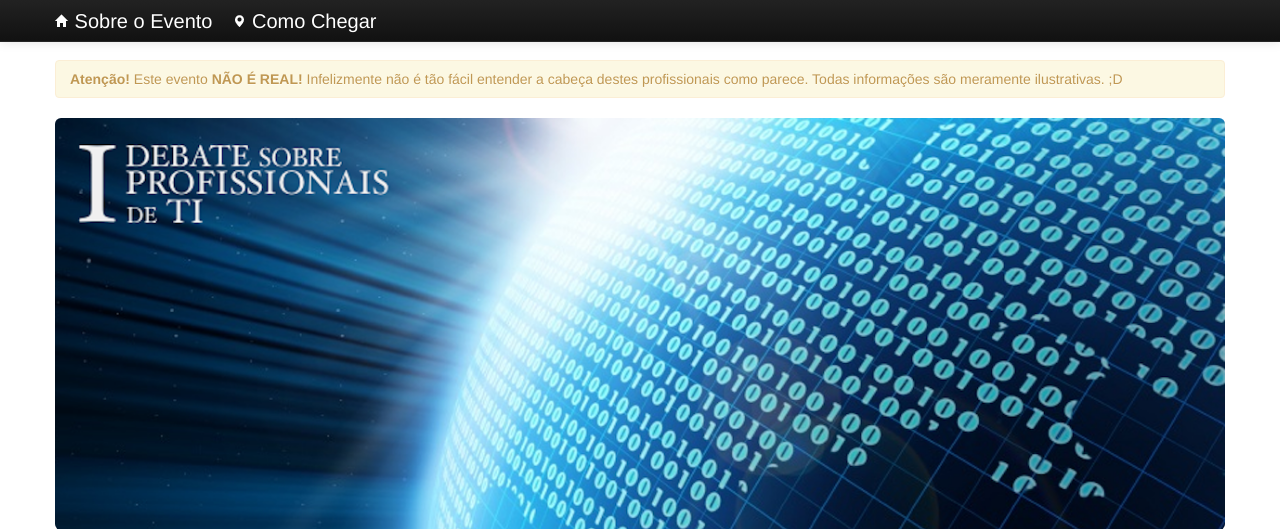
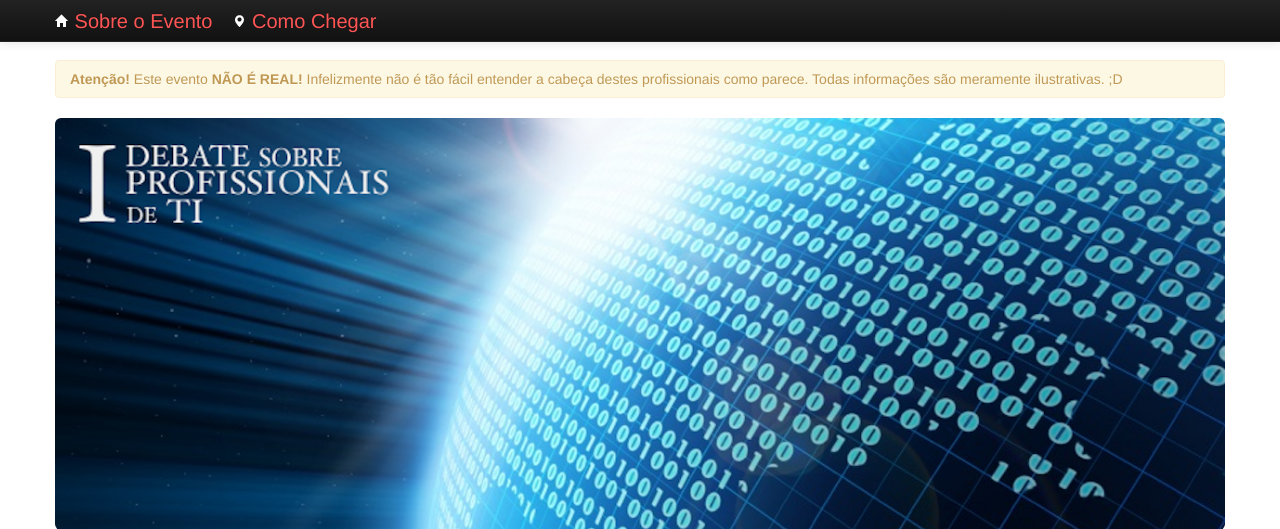
Before and after one commit to rafaelign/rafaelignacio.cursocakephp, a CakePHP app: template app/View/Pages/home.ctp in a window 1280 px wide. Shown: the top 529 px of the page. Run offline with PHP 8.4 and a stand-in for CakePHP, Linux system fonts and the light colour scheme; the template is opened without the code that fills it, so the values that code supplies are empty; some libraries are stand-ins or nearby versions.

Commit message:
Testing novamente

```diff
--- a/app/View/Layouts/default.ctp
+++ b/app/View/Layouts/default.ctp
@@ -41,7 +41,7 @@
         footer {
             text-align: center;
         }
-        a.brand { color: #FFF !important; }
+        a.brand { color: #F55 !important; }
         div.box-img { text-align: center; }
     </style>
     <?php echo $this->Html->css('bootstrap-responsive.min'); ?>
```
